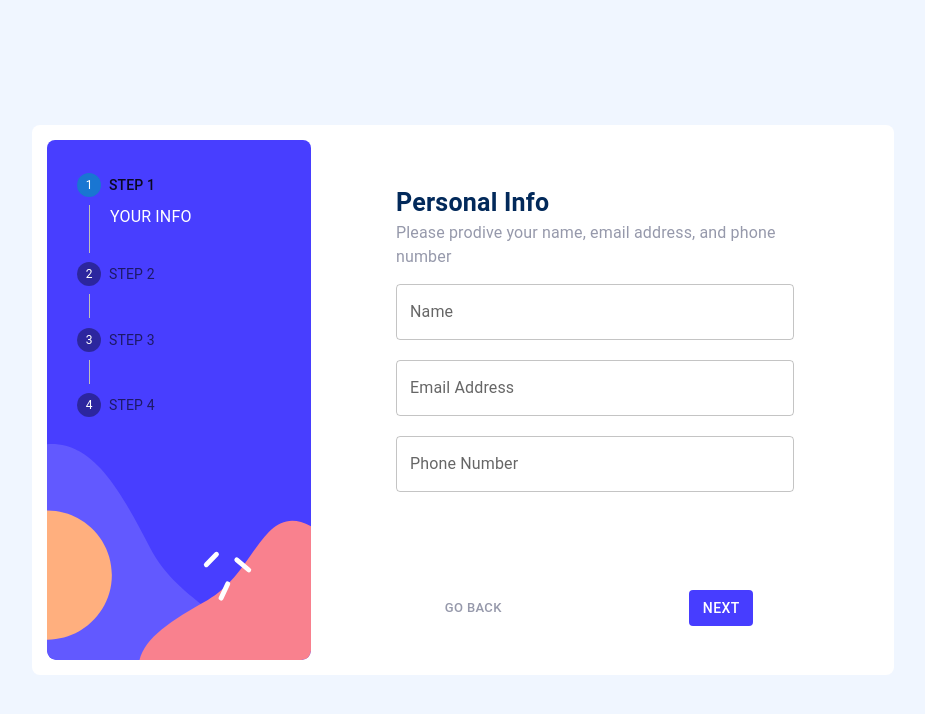
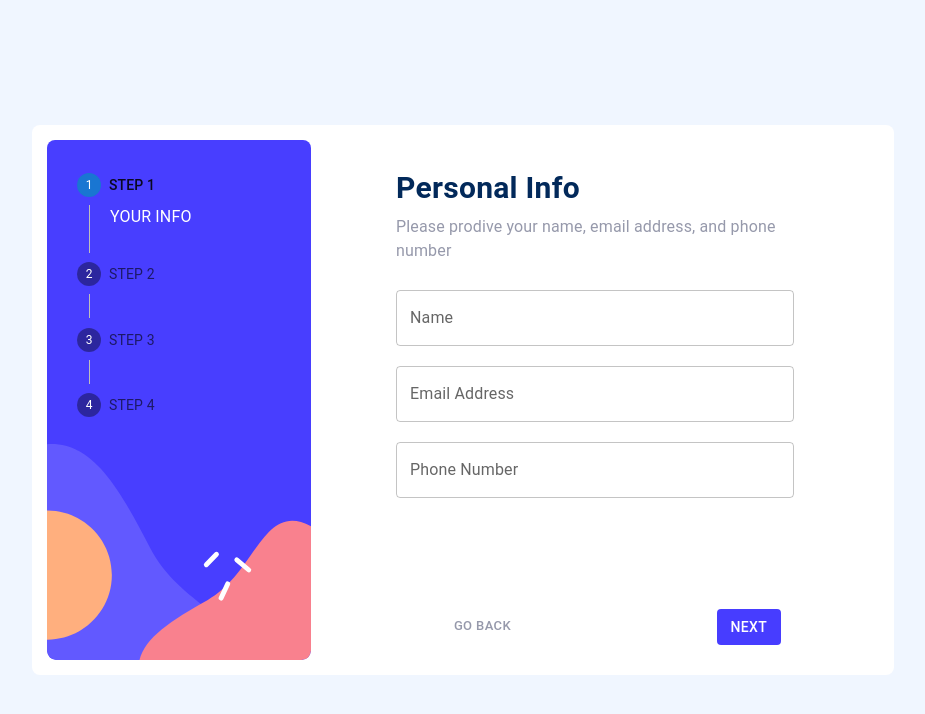
Before and after one commit to oquinone1/multi-step-form, a React (Create React App) app: page / in a window 1280 px wide. Shown: the top 714 px of the page, without its empty margins (177-1102 px from the left). Built offline with nearby package versions, Linux system fonts and the light colour scheme.

Commit message:
updated styling on multiple pages

```diff
--- a/src/components/mulitPartFrom.tsx
+++ b/src/components/mulitPartFrom.tsx
@@ -44,7 +44,7 @@ const MulitPartFormComponent = () => {
           </Stepper>
         </div>
         <div className="content-container">
-          <div className="container">{component}</div>
+          <div className="component-container">{component}</div>
           {activeStep < 4 ? (
             <footer className="buttons-outer-container">
               <Button
--- a/src/components/summary.tsx
+++ b/src/components/summary.tsx
@@ -48,7 +48,7 @@ const SummaryComponent = () => {
               }`}</Typography>
             </>
           </div>
-          <div style={{ width: "100%", borderBottom: "0.5px solid red" }} />
+          <div className="break" />
 
           <div>
             {store.onlineService ? (
--- a/src/styling/addOns.scss
+++ b/src/styling/addOns.scss
@@ -57,4 +57,14 @@
       }
     }
   }
+
+  @media screen and (min-width: 879px) {
+    #header-text {
+      font-size: 30px;
+    }
+
+    #description-text {
+      padding: 2px 0 18px 0;
+    }
+  }
 }
--- a/src/styling/multipartForm.scss
+++ b/src/styling/multipartForm.scss
@@ -43,15 +43,17 @@
         padding: 0 40px;
         display: flex;
         flex-flow: column nowrap;
-        align-items: stretch;
-        justify-content: space-around;
+        // align-items: stretch;
+        // justify-content: space-around;
 
         .buttons-outer-container {
           display: flex;
           flex-flow: row nowrap;
           justify-content: space-around;
-          background-color: white;
           padding: 15px 0;
+          width: 41%;
+          position: fixed;
+          bottom: 140px;
         }
       }
     }
--- a/src/styling/personalInfo.scss
+++ b/src/styling/personalInfo.scss
@@ -21,4 +21,14 @@
     margin-bottom: 20px;
     width: 100%;
   }
+
+  @media screen and (min-width: 879px) {
+    #info-header {
+      font-size: 30px;
+    }
+
+    #info-description {
+      padding: 5px 0 27px 0;
+    }
+  }
 }
--- a/src/styling/selectPlan.scss
+++ b/src/styling/selectPlan.scss
@@ -64,6 +64,14 @@
   }
 
   @media screen and (min-width: 879px) {
+    #header-text {
+      font-size: 30px;
+    }
+
+    #p-text {
+      padding: 5px 0 23px 0;
+    }
+
     .outer-card-container {
       display: flex;
       flex-flow: row nowrap;
--- a/src/styling/summary.scss
+++ b/src/styling/summary.scss
@@ -18,6 +18,11 @@
 
   #card-container {
     background-color: hsl(231, 100%, 99%);
+    .break {
+      width: 100%;
+      border-top: 1px solid rgb(219, 219, 219);
+    }
+
     .plan-summary {
       display: flex;
       flex-flow: row nowrap;
@@ -66,4 +71,14 @@
       color: hsl(231, 11%, 63%);
     }
   }
+
+  @media screen and (min-width: 879px) {
+    #summary-header-text {
+      font-size: 30px;
+    }
+
+    #summary-description-text {
+      padding: 5px 0 20px 0;
+    }
+  }
 }
```
